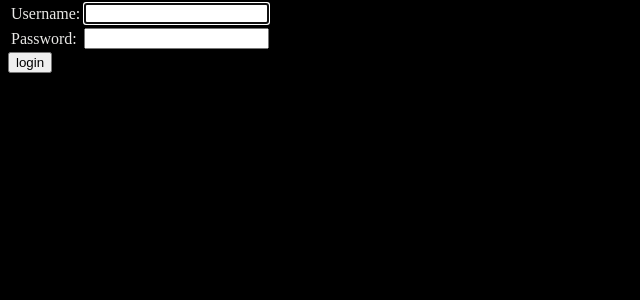
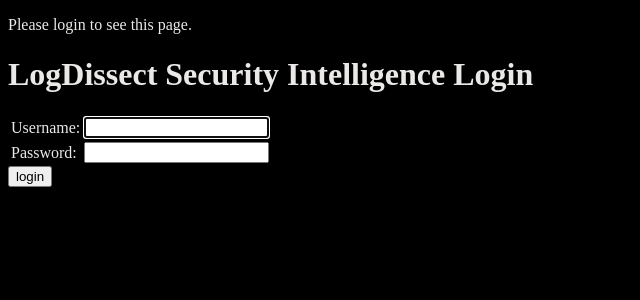
Before and after one commit to dogoncouch/LogESP, a Django app: page /accounts/login/?next=/hwam/hw/add/ in a window 1280 px wide. Shown: the part 42-342 px from the top of the page, without its empty margins (0-640 px from the left). Run offline with Django 3.2, Linux system fonts and the light colour scheme; parts of the project's set-up code (start-up, migrations or seed data) failed here and were passed over.

Commit message:
Update login page

```diff
--- a/templates/index.html
+++ b/templates/index.html
@@ -2,5 +2,6 @@
 
 <h1>LogDissect Security Intelligence</h1>
 
+<li><a href="{% url 'login' %}">Login</a>
 <li><a href="{% url 'hwam:index' %}">HWAM</a> &middot Hardware Asset Manager</li>
 <li><a href="{% url 'risk:index' %}">Risk</a> &middot Risk Manager</li>
--- a/templates/registration/login.html
+++ b/templates/registration/login.html
@@ -2,11 +2,24 @@
 {% include "base.html" %}
 
 {% if form.errors %}
-    <p>Your username and password didn't match. Please try again.</p>
+<p>Your username and password didn't match. Please try again.</p>
 {% endif %}
 
-<form method="post" action="{% url 'admin:login' %}">
+{% if next %}
+    {% if user.is_authenticated %}
+    <p>Your account doesn't have access to this page. To proceed,
+    please login with an account that has access.</p>
+    {% else %}
+    <p>Please login to see this page.</p>
+    {% endif %}
+{% endif %}
+
+<h1>LogDissect Security Intelligence Login</h1>
+
+<form method="post" action="{% url 'login' %}">
+
     {% csrf_token %}
+
     <table>
         <tr>
             <td>{{ form.username.label_tag }}</td>
@@ -16,8 +29,8 @@
             <td>{{ form.password.label_tag }}</td>
             <td>{{ form.password }}</td>
         </tr>
-   </table>
+    </table>
 
-   <input type="submit" value="login" />
-   <input type="hidden" name="next" value="{{ next }}" />
+    <input type="submit" value="login" />
+    <input type="hidden" name="next" value="{{ next }}" />
 </form>
```
